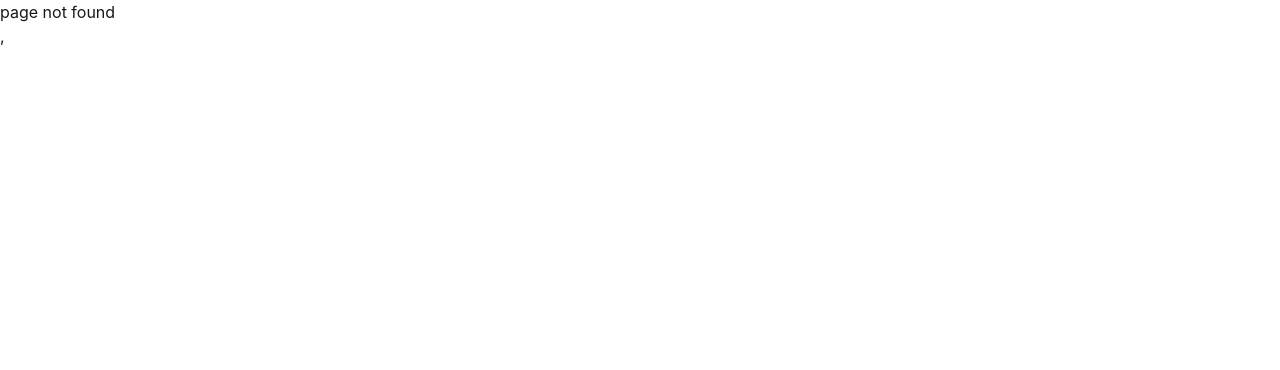
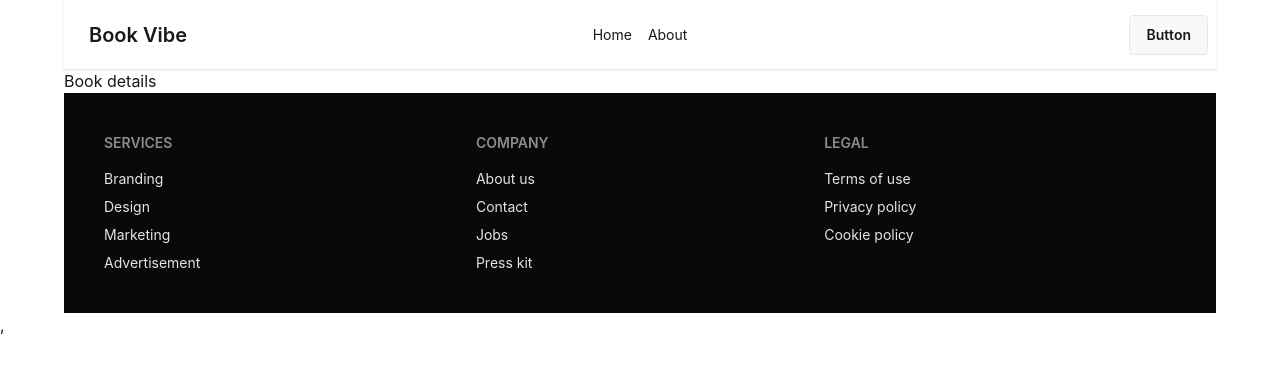
Before and after one commit to JabirSiddiqueTalim/Book-Vibe, a React (Vite) app: page /bookDetails/1 in a window 1280 px wide. Before the commit this address had no page. Shown: the top 370 px of the page. Built offline with nearby package versions, Linux system fonts and the light colour scheme.

Commit message:
Implement dynamic routes

```diff
--- /dev/null
+++ b/src/Components/About/About.jsx
@@ -0,0 +1,12 @@
+import React from 'react';
+
+const About = () => {
+  return (
+    <div>
+      <h2>I am About</h2>
+
+    </div>
+  );
+};
+
+export default About;
--- /dev/null
+++ b/src/Components/BookDetails/BookDetails.jsx
@@ -0,0 +1,12 @@
+import React from 'react';
+
+const BookDetails = () => {
+  return (
+    <div>
+      <h2>Book details</h2>
+
+    </div>
+  );
+};
+
+export default BookDetails;
--- a/src/Components/Navbar/Navbar.jsx
+++ b/src/Components/Navbar/Navbar.jsx
@@ -1,9 +1,10 @@
 import React from 'react';
+import { Link } from 'react-router';
 
 const Navbar = () => {
   const link=<>
-  <li className='m-2'>Home</li>
-  <li className='m-2'>About</li>
+  <Link to='/'><li className='m-2'>Home</li></Link>
+  <Link to='/about'><li className='m-2'>About</li></Link>
   </>
   return (
     <div className="navbar bg-base-100 shadow-sm">
--- a/src/Pages/Book/Book.jsx
+++ b/src/Pages/Book/Book.jsx
@@ -1,11 +1,13 @@
 import React from 'react';
 import { FaStar } from "react-icons/fa";
+import { Link } from 'react-router';
 
-const Book = ({singleData}) => {
+const Book = ({ singleData }) => {
   // console.log(singleData)
-  const {bookName,author,image,rating,publisher}=singleData;
+  const { bookName, author,bookId, image, rating, publisher, yearOfPublishing, tags } = singleData;
   console.log(singleData)
   return (
+    <Link to={`/bookDetails/${bookId}`}>
       <div className="card bg-base-100 w-96 shadow-sm p-10 ">
         <figure className='bg-gray-100 p-10 r-30'>
           <img className='h-60'
@@ -13,17 +15,25 @@ const Book = ({singleData}) => {
             alt="Shoes" />
         </figure>
         <div className="card-body">
+          <div className='flex justify-around '>
+            {
+              tags.map(tag => <button className='btn-block'>{tag}</button>)
+            }
+          </div>
           <h2 className="card-title">
             {bookName}
-        <div className="badge badge-secondary">NEW</div>
+            <div className="badge badge-secondary">{yearOfPublishing}</div>
           </h2>
-      <p>Review : {publisher}</p>
-      <div className="card-actions justify-end">
+          <p>Book By : {publisher}</p>
+          <div className='border-t-1 border-dashed'>
+          </div>
+          <div className="card-actions justify-between">
             <div className="badge badge-outline">{author}</div>
             <div className="badge badge-outline">{rating} <FaStar /></div>
           </div>
         </div>
       </div>
+    </Link>
   );
 };
 
--- a/src/Routes/Routes.jsx
+++ b/src/Routes/Routes.jsx
@@ -3,6 +3,8 @@ import { createBrowserRouter } from "react-router";
 import Root from '../Pages/Root/Root';
 import Errorpage from '../Pages/Errorpage/Errorpage';
 import Home from '../Pages/Home/Home';
+import About from '../Components/About/About';
+import BookDetails from '../Components/BookDetails/BookDetails';
 export const router = createBrowserRouter([
   {
     path: "/",
@@ -14,6 +16,14 @@ export const router = createBrowserRouter([
         path:"/",
         loader:()=>fetch('booksData.json'),
         Component:Home
+      },
+      {
+        path:"/about",
+        Component:About
+      },
+      {
+        path:"/bookDetails/:id",
+        Component:BookDetails
       }
     ]
 
```
Lines whose indentation alone changed are shown as unchanged.
